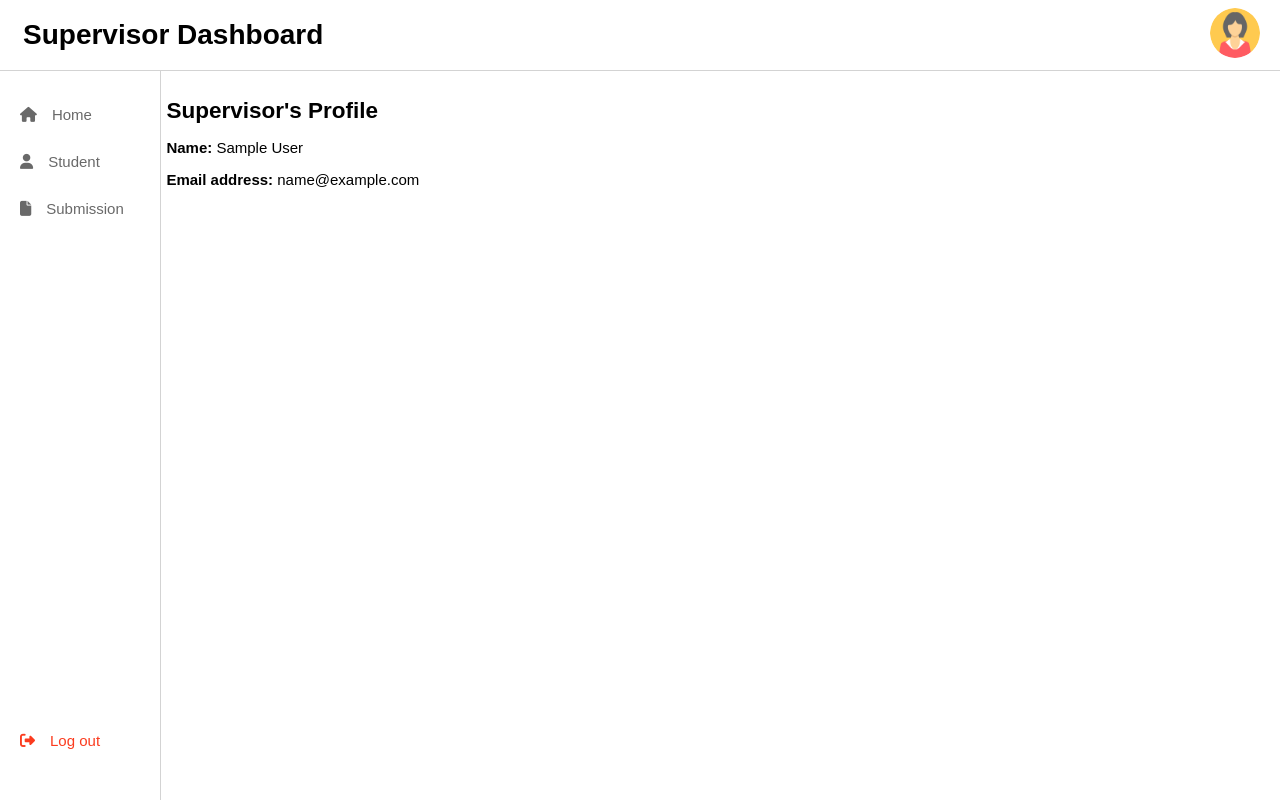
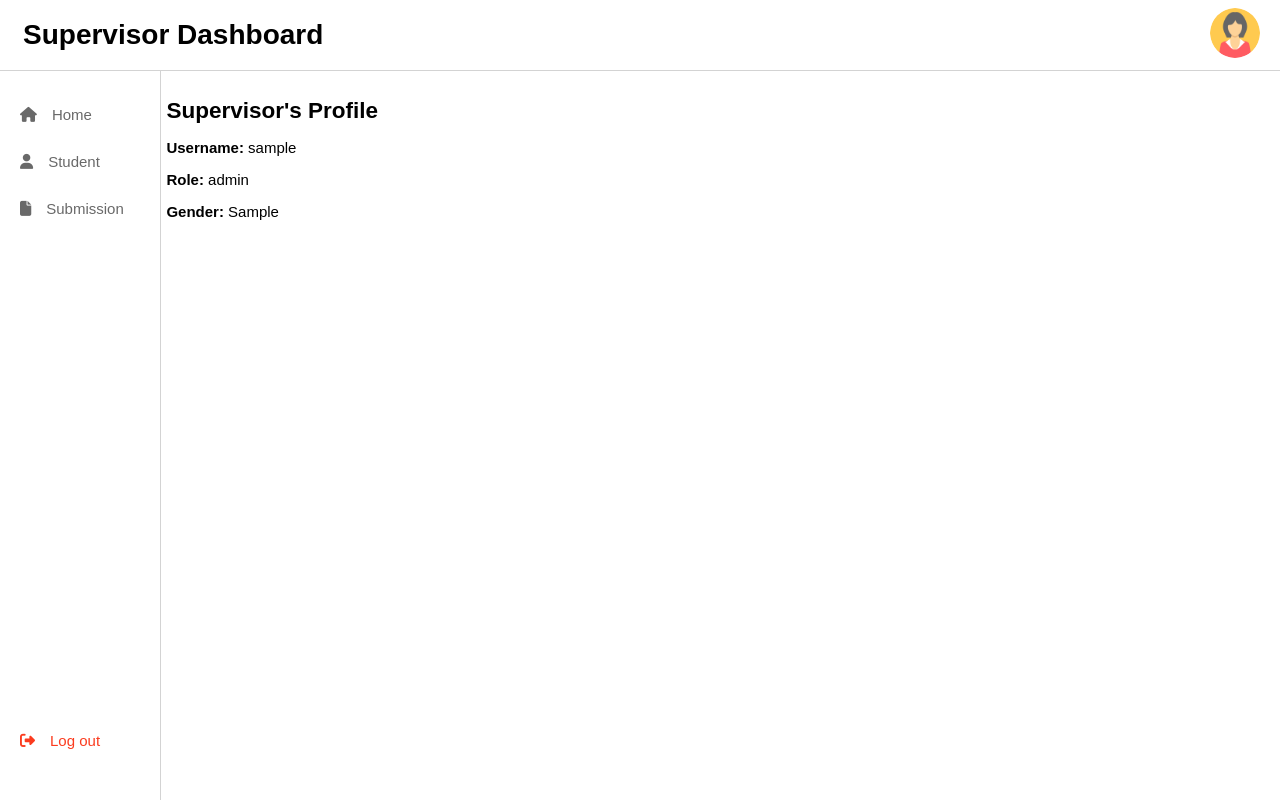
Before and after one commit to Project-We-Diverse/fyp_project, a PHP site: page /supervisor_profile.php in a window 1280 px wide. Run offline with PHP 8.4, Linux system fonts and the light colour scheme; the visitor is signed in with stand-in values (Sample User, id 1); tables that the repository leaves empty or names only in its code hold one stand-in row (values such as "Sample post"); some libraries are stand-ins or nearby versions.

Commit message:
shows username, role & gender

```diff
--- a/supervisor_profile.php
+++ b/supervisor_profile.php
@@ -1,32 +1,29 @@
 <?php
-include "conn.php";
+session_start();
 
-if (session_status() == PHP_SESSION_NONE) {
-    session_start();
+require 'conn.php';
+
+// * check if the user is logged in
+if (!isset($_SESSION['loggedin']) || $_SESSION['loggedin'] !== true) {
+    header('Location: index.html');
+    exit;
 }
 
-if (!isset($_SESSION['userID'])) {
-    header("Location: login.php");
-    exit();
-}
+// * retrieve user ID from session
+$user_id = $_SESSION['id'];
+$username = $_SESSION['username'];
+$role = $_SESSION['role'];
 
-$userId = $_SESSION['userID'];
+$stmt = $conn->prepare('SELECT gender FROM users WHERE id = ?');
+$stmt->bind_param('i', $user_id);
+$stmt->execute();
+$result = $stmt->get_result();
+$user = $result->fetch_assoc();
+$gender = $user['gender'];
 
-$sql = "SELECT name, email_address FROM users WHERE userID = ?";
-$stmt = $conn->prepare($sql);
-
-if ($stmt === false) {
-    die("Prepare failed: " . htmlspecialchars($conn->error));
-}
-
-$stmt->bind_param("i", $userId);
-$stmt->execute();
-$stmt->bind_result($name, $email);
-$stmt->fetch();
 $stmt->close();
 $conn->close();
 ?>
-
 <!DOCTYPE html>
 <html lang="en">
 <head>
@@ -43,8 +40,9 @@ $conn->close();
         </div>
 
         <div class="profile-details">
-            <p><strong>Name:</strong> <?php echo htmlspecialchars($name); ?></p>
-            <p><strong>Email address:</strong> <?php echo htmlspecialchars($email); ?></p>
+            <p><strong>Username:</strong> <?php echo htmlspecialchars($username); ?></p>
+            <p><strong>Role:</strong> <?php echo htmlspecialchars($role); ?></p>
+            <p><strong>Gender:</strong> <?php echo htmlspecialchars($gender); ?></p>
         </div>
     </div>
 </body>
```
